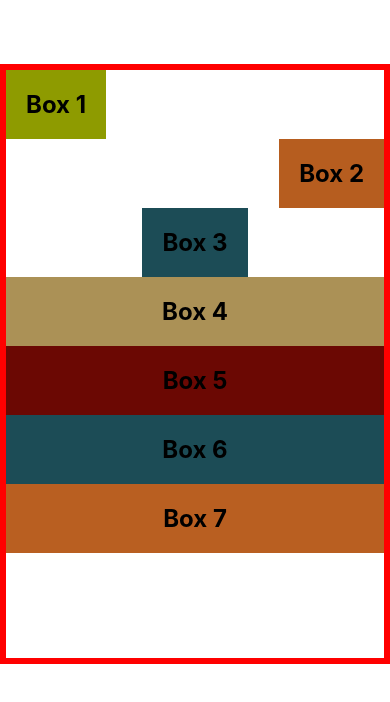
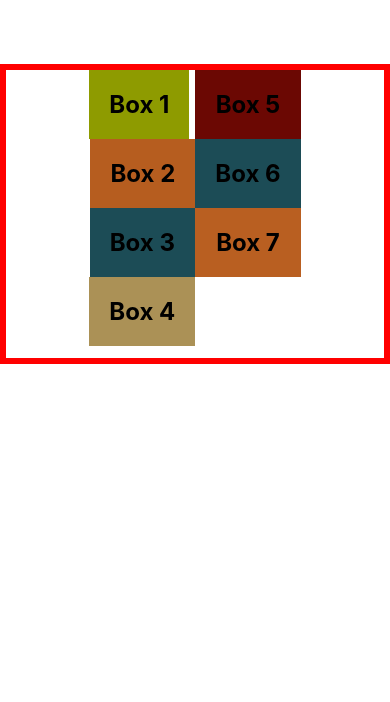
Before and after one commit to HarshuHacker/React-Native-Tutorials, a React Native app: screen / in a window 390 px wide. Shown: the top 702 px of the page. Built offline with nearby package versions, Linux system fonts and the light colour scheme.

Commit message:
Day 3: Align Content

```diff
--- a/App.js
+++ b/App.js
@@ -29,8 +29,9 @@ const styles = StyleSheet.create({
     borderWidth: 6,
     borderColor: "red",
     // flex: 1,
-    height: 600,
+    height: 300,
     flexWrap: "wrap",
+    alignContent: "center"
     // flexDirection: "row",
   },
 });
```
